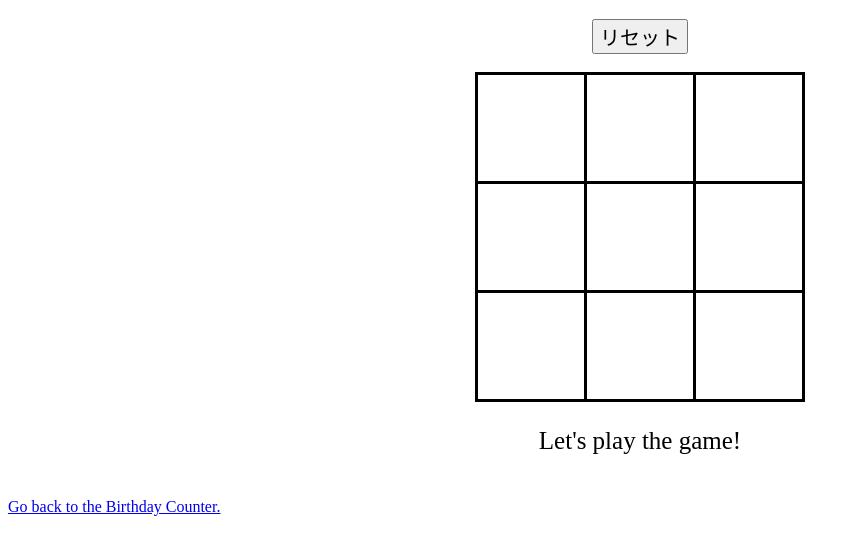
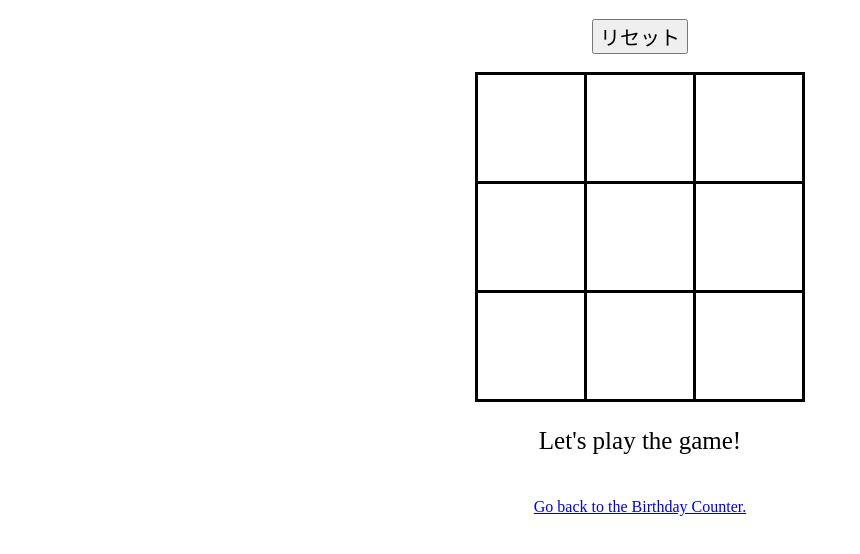
Before and after one commit to kohie632/birth-count, a plain HTML site: page game/marubatsu.html in a window 1280 px wide. Shown: the part 70-624 px from the top of the page, without its empty margins (0-860 px from the left). Drawn offline with Linux system fonts and the light colour scheme.

Commit message:
Update style.css

```diff
--- a/game/style.css
+++ b/game/style.css
@@ -31,3 +31,7 @@ p{
 .message p{
   font-size: 25px;
 }
+
+.link {
+  text-align: center;
+}
```
